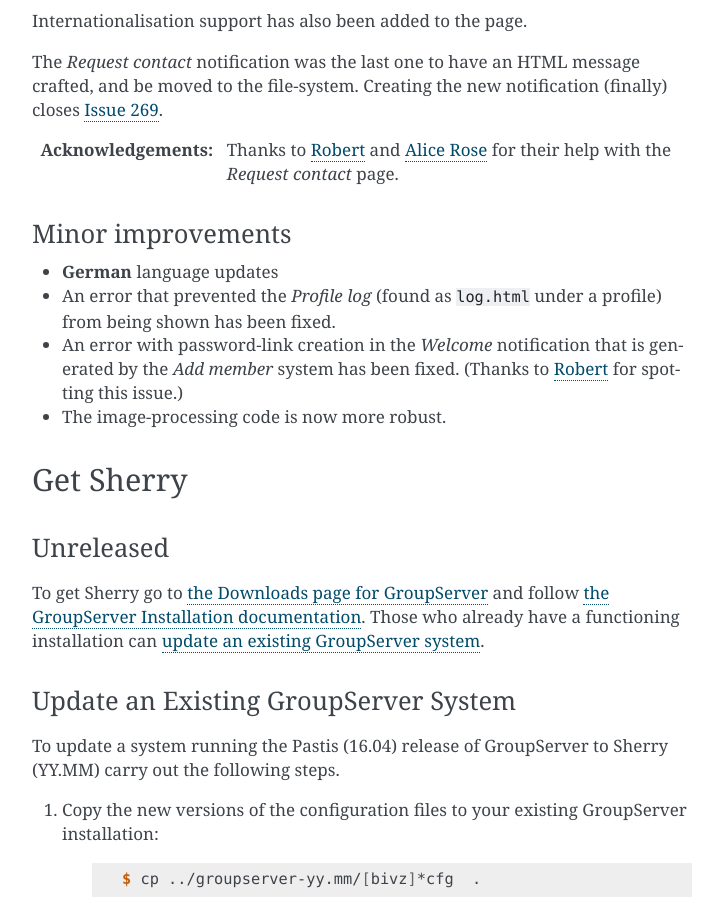
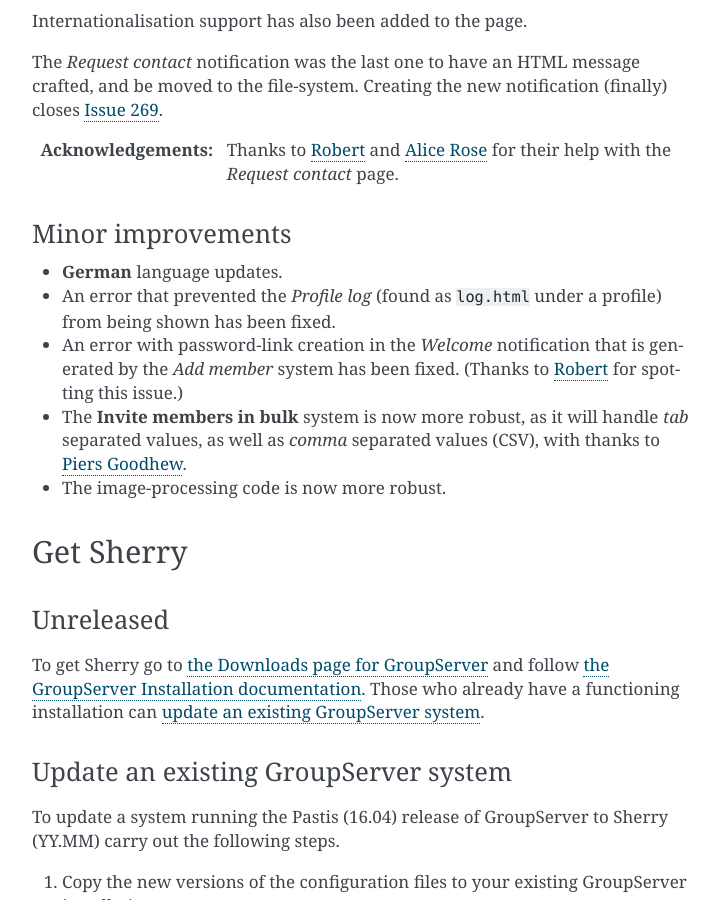
Before and after one commit to groupserver/buildout, a Sphinx documentation site: the page built from docs/release-notes-yymm.rst, in a window 1280 px wide and 900 px high, scrolled down 1096 px. Shown: the whole window, without its empty margins (388-1111 px from the left). Built offline with Sphinx 7.4.7, drawn with Linux system fonts in a browser that asks for light colours; some of the changed text lies outside the part shown.

Commit message:
Following the fix to the Invite in Bulk subsystem

```diff
--- a/docs/release-notes-yymm.rst
+++ b/docs/release-notes-yymm.rst
@@ -79,17 +79,23 @@
 .. index::
    pair: Profile; Activity log
    pair: Notification; Welcome
+   triple: Group; Member; Invite
 
 Minor improvements
 ==================
 
-* **German** language updates
+* **German** language updates.
 * An error that prevented the *Profile log* (found as
   ``log.html`` under a profile) from being shown has been fixed.
 * An error with password-link creation in the *Welcome*
   notification that is generated by the *Add member* system has
   been fixed. (Thanks to Robert_ for spotting this issue.)
+* The **Invite members in bulk** system is now more robust, as it
+  will handle *tab* separated values, as well as *comma*
+  separated values (CSV), with thanks to `Piers Goodhew`_.
 * The image-processing code is now more robust.
+
+.. _Piers Goodhew: http://groupserver.org/p/4PI0NlxVg75Z6a8puM0zbv
 
 ----------
 Get Sherry
@@ -106,7 +112,7 @@
 ..  _The GroupServer Installation documentation:
     http://groupserver.readthedocs.io/
 
-Update an Existing GroupServer System
+Update an existing GroupServer system
 =====================================
 
 To update a system running the Pastis (16.04) release of
--- a/versions.cfg
+++ b/versions.cfg
@@ -57,7 +57,7 @@
 gs.group.member.export = 1.0.2.dev20150312224945-783029b14155
 gs.group.member.info = 4.1.2.dev20150312225051-14136cc32480
 gs.group.member.invite.base = 5.2.4.dev20160121185108
-gs.group.member.invite.csv = 3.2.1.dev20160411170612
+gs.group.member.invite.csv = 3.2.2.dev20160809143839
 gs.group.member.invite.json = 2.0-20140131190429-01c6f82a6dc1
 gs.group.member.invite.resend = 2.1.1.dev20160713023201
 gs.group.member.join = 3.3.4.dev20160310202201
```
